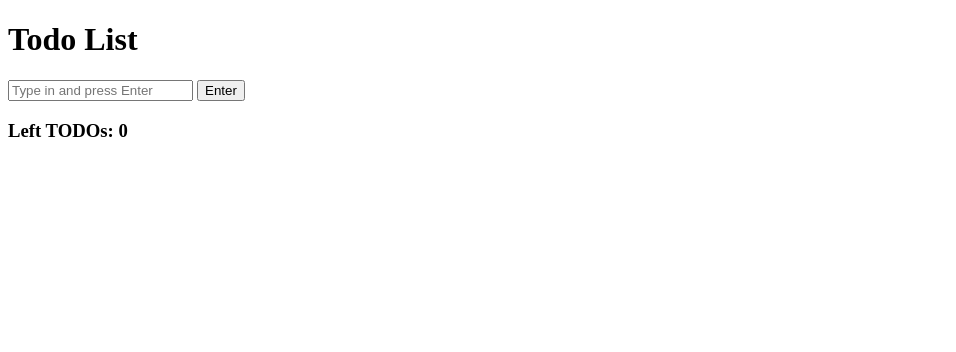
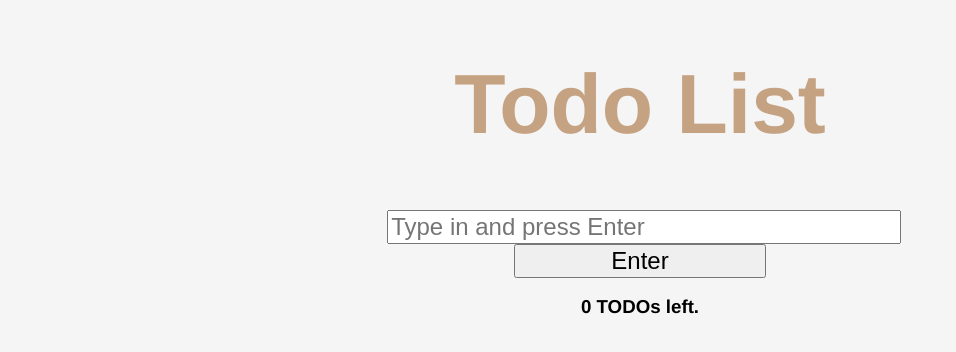
Before and after one commit to stegben/WebDevPractice, a plain HTML site: page ToDoList/index.html in a window 1280 px wide. Shown: the whole page, without its empty margins (0-956 px from the left). Drawn offline with Linux system fonts and the light colour scheme.

Commit message:
with CSS

```diff
--- a/ToDoList/index.html
+++ b/ToDoList/index.html
@@ -12,7 +12,7 @@
         <input class="todo-input" placeholder="Type in and press Enter">
         <button class="add-todo">Enter</button>
         <ul class="todo-list"></ul>
-        <h3>Left TODOs: <span class="todo-left-count">0</span></h3>
+        <h3><span class="todo-left-count">0</span> TODOs left.</h3>
         <script src="main.js"></script>
     </body>
 </html>
--- a/ToDoList/main.js
+++ b/ToDoList/main.js
@@ -1,4 +1,3 @@
-
 var todoInput = document.getElementsByClassName("todo-input")[0];
 var todoList = document.getElementsByClassName("todo-list")[0];
 var buttonAddTodo = document.getElementsByClassName("add-todo")[0];
@@ -13,7 +12,7 @@ function createTodoItem(content){
     check_box.type = "checkbox";
     check_box.className = "toggle";
 
-    todo_content.innerHTML = content;
+    todo_content.innerHTML = content + "  ";
 
     btnRemove.className = "remove";
     btnRemove.innerHTML = "remove";
--- a/ToDoList/style.css
+++ b/ToDoList/style.css
@@ -1,7 +1,52 @@
+body {
+    font: 16px "Helvetica";
+    background: #f5f5f5;
+}
+
+body h1 {
+    font-size: 84px;
+    color: rgba(150, 80, 15, 0.5);
+    text-align: center;
+}
+
+.add-todo{
+    font-size: 24px;
+    width: 20%;
+    margin-right: 40%;
+    margin-left: 40%;
+}
+
+.todo-input {
+    font-size: 24px;
+    width: 40%;
+    margin-right: 30%;
+    margin-left: 30%;
+    display: inline-block;
+    position: center;
+}
+
+.todo-list {
+    text-align: center;
+}
+
+.todo-list ul {
+    list-style-type: none;
+    display: inline-block;
+}
+
+.todo-list li {
+    font-size: 24px;
+    border-bottom: 1px;
+}
+
 .todo-list li:hover{
-	color: #555555;
+    color: #555555;
 }
 
 .todo-list li.done label {
-	text-decoration: line-through;
+    text-decoration: line-through;
 }
+
+h3 {
+    text-align: center;
+}
```
